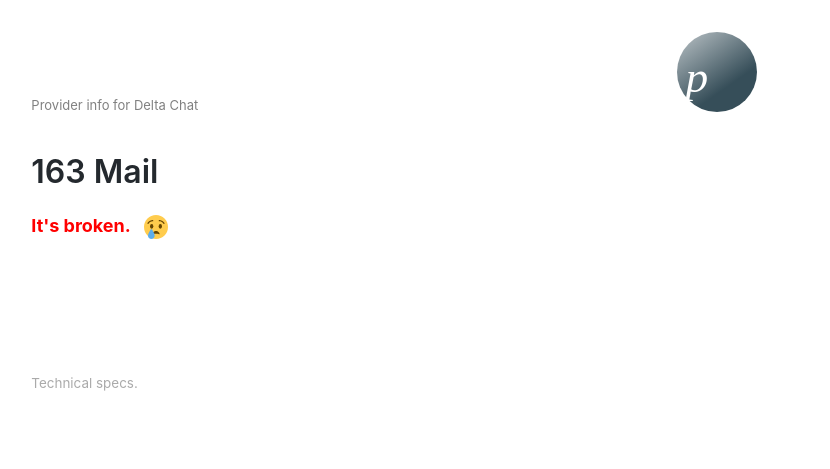
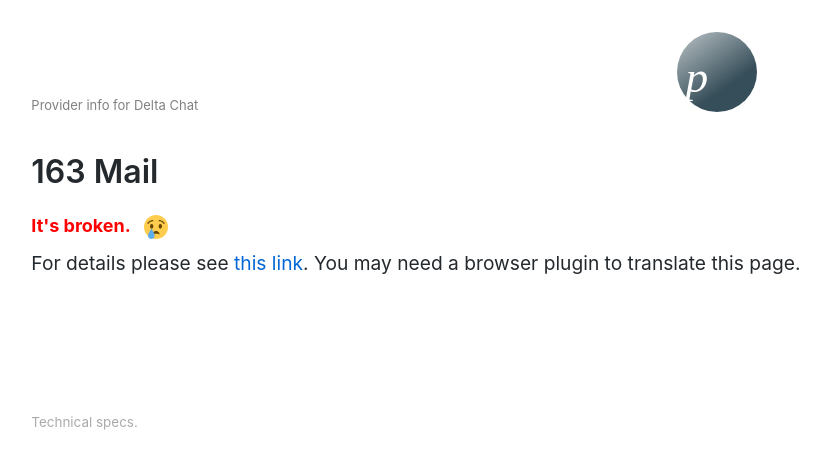
Before and after one commit to deltachat/provider-db, a Jekyll site: the page built from _providers/163.md, in a window 1280 px wide. Shown: the top 469 px of the page, without its empty margins (214-1044 px from the left). Built offline with Jekyll 4.4.1, drawn with Linux system fonts in a browser that asks for light colours.

Commit message:
Expanded 163.md.

```diff
--- a/_providers/163.md
+++ b/_providers/163.md
@@ -7,3 +7,6 @@
 last_checked: 2021-06
 website: https://mail.163.com/
 ---
+
+For details please see [this
+link](https://help.mail.163.com/faqDetail.do?code=d7a5dc8471cd0c0e8b4b8f4f8e49998b374173cfe9171305fa1ce630d7f67ac211b1978002df8b23). You may need a browser plugin to translate this page.
```
